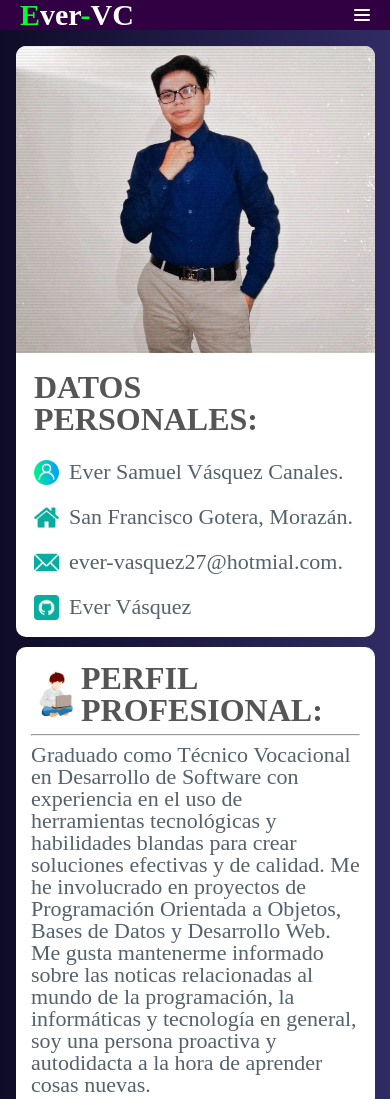
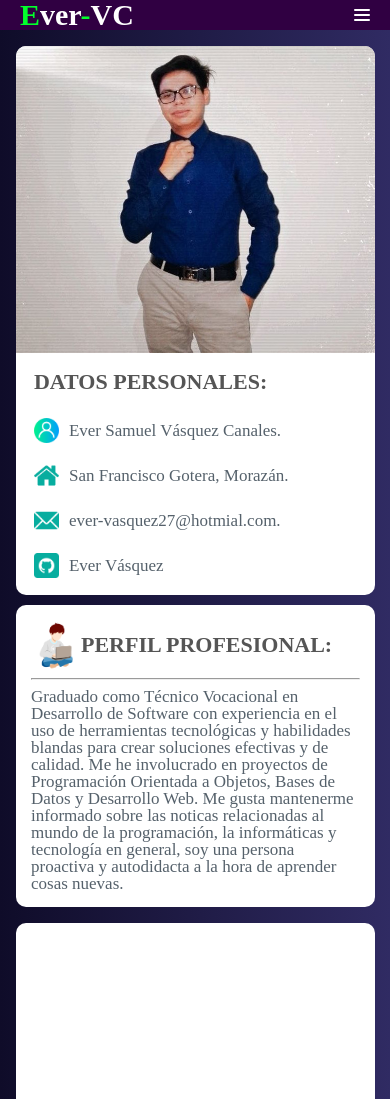
Before and after one commit to Ever-SVC/Portafolio, a plain HTML site: page index.html in a window 390 px wide. Shown: the top 1099 px of the page. Drawn offline with Linux system fonts and the light colour scheme.

Commit message:
Cambio de tamaño en la fuente para Android

```diff
--- a/styles/smartphone.css
+++ b/styles/smartphone.css
@@ -37,11 +37,11 @@
         row-gap: 10px;
     }
 
-    .info h1, .encabezado-descrip h1 {
-        font-size: 32px;
+    /* .info h1, .encabezado-descrip h1 {
+        font-size: 26px;
     }
 
     .dato p, .descripcion p {
-        font-size: 22px;
-    }
+        font-size: 20px;
+    } */
 }
```
